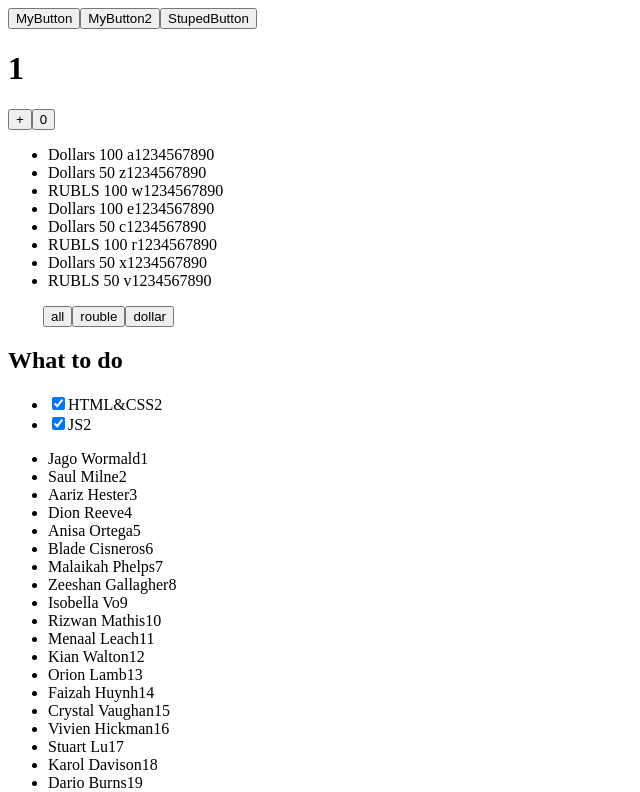
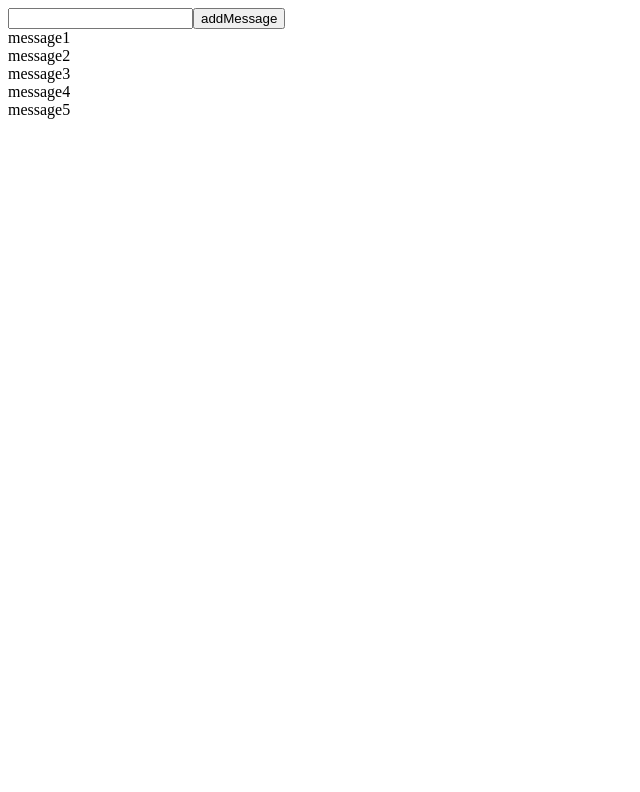
Before and after one commit to Phrixus11/lessons_microtasks, a React (Vite) app: page / in a window 1280 px wide. Shown: the top 792 px of the page, without its empty margins (0-640 px from the left). Built offline with nearby package versions, Linux system fonts and the light colour scheme.

Commit message:
UniversalInput

```diff
--- /dev/null
+++ b/src/2.Lesson_input/Components/Button.tsx
@@ -0,0 +1,17 @@
+
+type ButtonProps = {
+    name: string
+    callBack: () => void;
+    // title: string;
+    // setTitle: (title: string) => void;
+}
+
+export const Button = ({name, callBack}: ButtonProps) => {
+    const onClickButtonHandler = () =>{
+        callBack();
+
+    }
+    return (
+        <button onClick={onClickButtonHandler}>{name}</button>
+    );
+};
--- /dev/null
+++ b/src/2.Lesson_input/Components/Input.tsx
@@ -0,0 +1,19 @@
+import {ChangeEvent} from "react";
+
+type InputProps = {
+    setTitle: (title: string) => void;
+    title: string;
+};
+export const Input = ({setTitle, title}: InputProps) => {
+
+    const onChangeInputHandler = (event: ChangeEvent<HTMLInputElement>) => {
+        setTitle(event.currentTarget.value)
+
+    }
+
+    return (
+
+            <input value={title} onChange={onChangeInputHandler} type="text"/>
+
+    );
+};
--- /dev/null
+++ b/src/2.Lesson_input/UniversalInput.tsx
@@ -0,0 +1,38 @@
+import {useState} from "react";
+import {Input} from "./Components/Input.tsx";
+import {Button} from "./Components/Button.tsx";
+
+
+export const UniversalInput = () => {
+    const [message, setMessage] = useState([
+            {message: 'message1'},
+            {message: 'message2'},
+            {message: 'message3'},
+            {message: 'message4'},
+            {message: 'message5'}
+        ]
+    )
+
+    const [title, setTitle] = useState<string>('');
+
+
+
+    const addMessage =(title:string) => {
+        const newMessage = {message: title}
+        setMessage([newMessage,...message])
+        setTitle('')
+    }
+    return (
+        <div className="App">
+
+            {/*<FullInput addMessage={addMessage}/>*/}
+            <Input setTitle={setTitle} title={title}/>
+            <Button name={"addMessage"} callBack={()=>addMessage(title)}/>
+            {message.map((el, index) => {
+                return (
+                    <div key={index}>{el.message}</div>
+                )
+            })}
+        </div>
+    );
+};
--- a/src/App.tsx
+++ b/src/App.tsx
@@ -1,39 +1,15 @@
 import './App.css'
-import {Button} from "./components/Button.tsx";
-import {useState} from "react";
-import {Money} from "./components/Money.tsx";
+import {UniversalInput} from "./2.Lesson_input/UniversalInput.tsx";
+
 
 function App() {
-
-    const Button1Foo=(subcriber:string,age:number,address?:string)=> {
-        console.log(subcriber,age,address)
-    }
-
-    const Button2Foo=(subcriber:string)=> {
-        console.log(subcriber)
-    }
-
-    let [a, setA] = useState(1)
-    const onClickHandler =()=>{
-        setA(++a)
-        console.log(a)
-    }
-    const onClickHandler2 =()=>{
-        setA(0)
-        console.log(a)
-}
-
     return (
         <>
-            <Button name={'MyButton'} callback={()=>Button1Foo('Vasya',21,'Moscow')}/>
-            <Button name={'MyButton2'} callback={()=>Button2Foo('Ivan')}/>
-            <Button name={'StupedButton'} callback={()=>Button2Foo('Im stuped Button')}/>
-            <h1>{a}</h1>
-            <button onClick={onClickHandler}>+</button>
-            <button onClick={onClickHandler2}>0</button>
-            <Money/>
+            {/*<UniversalButton/>*/}
+            {/*<RenderTasts/> */}
+            <UniversalInput/>
         </>
-    )
-}
+
+    )}
 
 export default App
--- a/src/main.tsx
+++ b/src/main.tsx
@@ -1,11 +1,10 @@
 import { createRoot } from 'react-dom/client'
 import './index.css'
 import App from './App.tsx'
-import {RenderTasts} from "./components/HomeWork_1/RenderTasts.tsx";
+
 
 createRoot(document.getElementById('root')!).render(
     <>
         <App/>
-        <RenderTasts/>
     </>
 )
```
Also changed, not shown: src/1.Lesson_universal_button/UniversalButton.tsx (added, +36 -0 lines), src/2.Lesson_input/Components/FullInput.tsx (added, +29 -0 lines), src/1.Lesson_universal_button/Button.tsx (renamed from src/components/Button.tsx), src/1.Lesson_universal_button/Money.tsx (renamed from src/components/Money.tsx), src/1.Lesson_universal_button/MoneyComponent.tsx (renamed from src/components/MoneyComponent.tsx), src/HomeWork/HomeWork_1/RenderTasts.tsx (renamed from src/components/HomeWork_1/RenderTasts.tsx), src/HomeWork/HomeWork_1/TaskData.tsx (renamed from src/components/HomeWork_1/TaskData.tsx).
